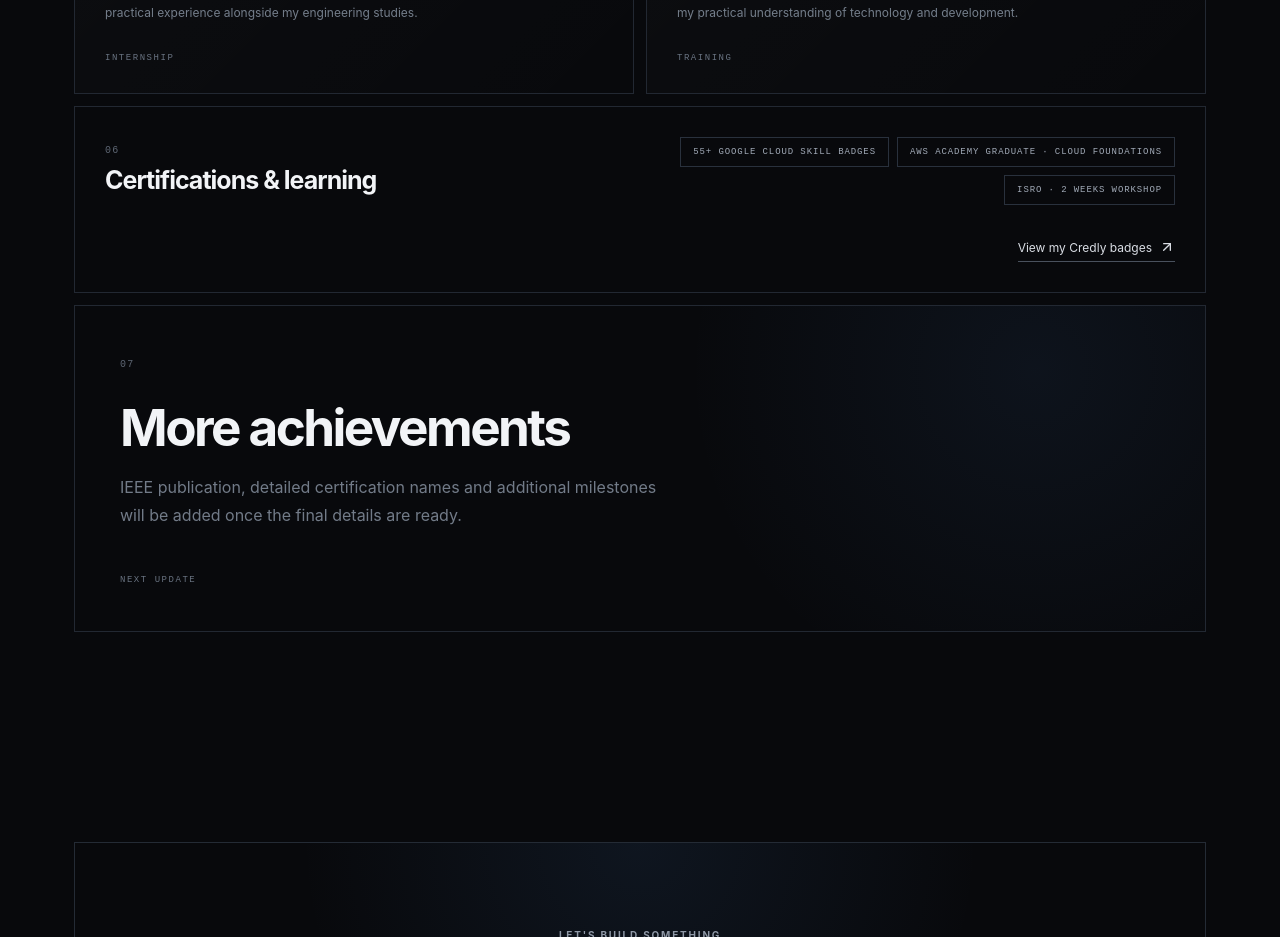
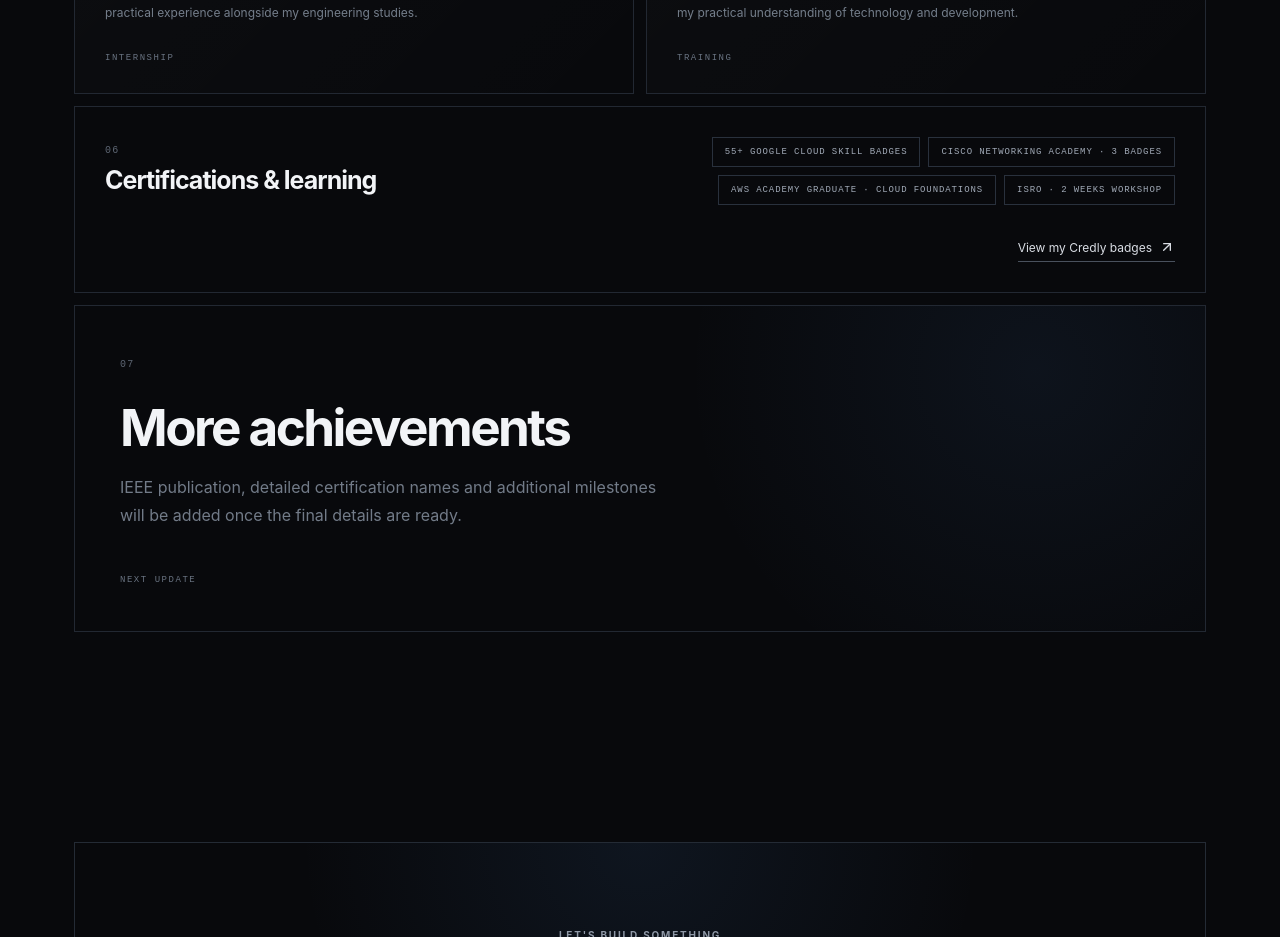
Before and after one commit to Pavanvenkat39190/pavan-portfolio, a React (Vite) app: page / in a window 1280 px wide. Shown: the part 4460-5397 px from the top of the page. Built offline with nearby package versions, Linux system fonts and the light colour scheme.

Commit message:
Update portfolio achievements and certifications

```diff
--- a/src/main.jsx
+++ b/src/main.jsx
@@ -283,6 +283,7 @@ function App() {
             </div>
             <div className="achievement-list">
               <span>55+ GOOGLE CLOUD SKILL BADGES</span>
+              <span>CISCO NETWORKING ACADEMY · 3 BADGES</span>
               <span>AWS ACADEMY GRADUATE · CLOUD FOUNDATIONS</span>
               <span>ISRO · 2 WEEKS WORKSHOP</span>
             </div>
```
